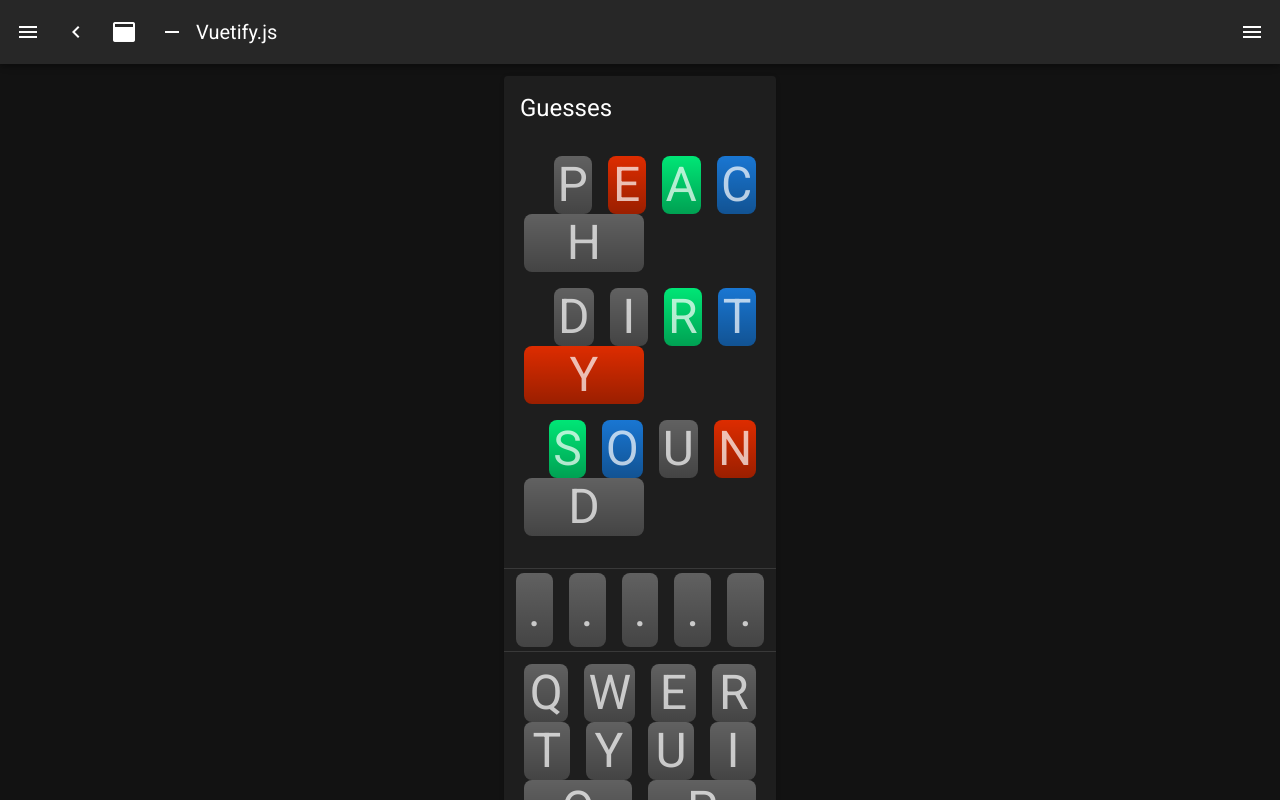
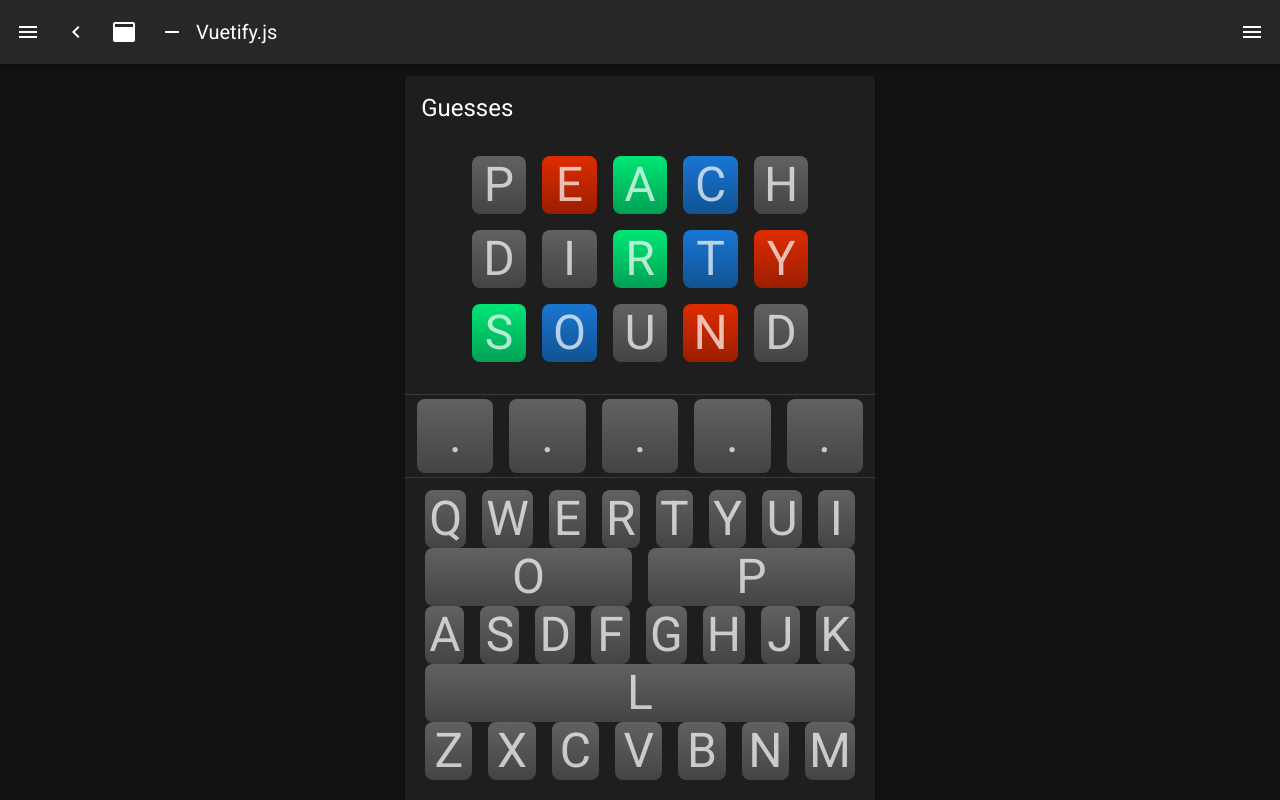
Before and after one commit to GrantErickson/NuxtTest, a Nuxt app: page /wordle in a window 1280 px wide. Shown: the top 800 px of the page. Built offline with nearby package versions, Linux system fonts and the light colour scheme.

Commit message:
Fixed break points on Wordle Added simple transition

```diff
--- a/pages/wordle.vue
+++ b/pages/wordle.vue
@@ -1,12 +1,18 @@
 <template>
   <v-row justify="center">
-    <v-col cols="12" xs="8" sm="6" md="4" lg="3">
-      <v-card>
+    <v-col cols="12" xs="10" sm="9" md="7" lg="5">
+      <v-slide-y-reverse-transition>
+        <v-card v-show="expand">
           <v-card-title class="headline">
             <div class="text-center">Guesses</div>
           </v-card-title>
           <v-card-text>
-          <v-row dense v-for="guess in guesses" :key="guess.word" class="my-4">
+            <v-row
+              dense
+              v-for="guess in guesses"
+              :key="guess.word"
+              class="my-4"
+            >
               <v-spacer />
               <letter
                 v-for="(letter, index) in guess.letters"
@@ -49,6 +55,7 @@
             <v-btn color="accent" nuxt to="/"> Home </v-btn>
           </v-card-actions>
         </v-card>
+      </v-slide-y-reverse-transition>
     </v-col>
   </v-row>
 </template>
@@ -63,12 +70,19 @@ export default class WordlePage extends Vue {
   word: Word = new Word('.....')
   guesses: Word[] = []
   keyboard: Keyboard = new Keyboard(KeyboardLanguage.English)
+  expand: boolean = false
 
   constructor() {
     super()
     this.guesses.push(new Word('PEACH', '01320'))
     this.guesses.push(new Word('DIRTY', '00321'))
     this.guesses.push(new Word('SOUND', '32010'))
+  }
+
+  mounted() {
+    setTimeout(() => {
+      this.expand = true
+    }, 500)
   }
 }
 </script>
```
Lines whose indentation alone changed are shown as unchanged.
